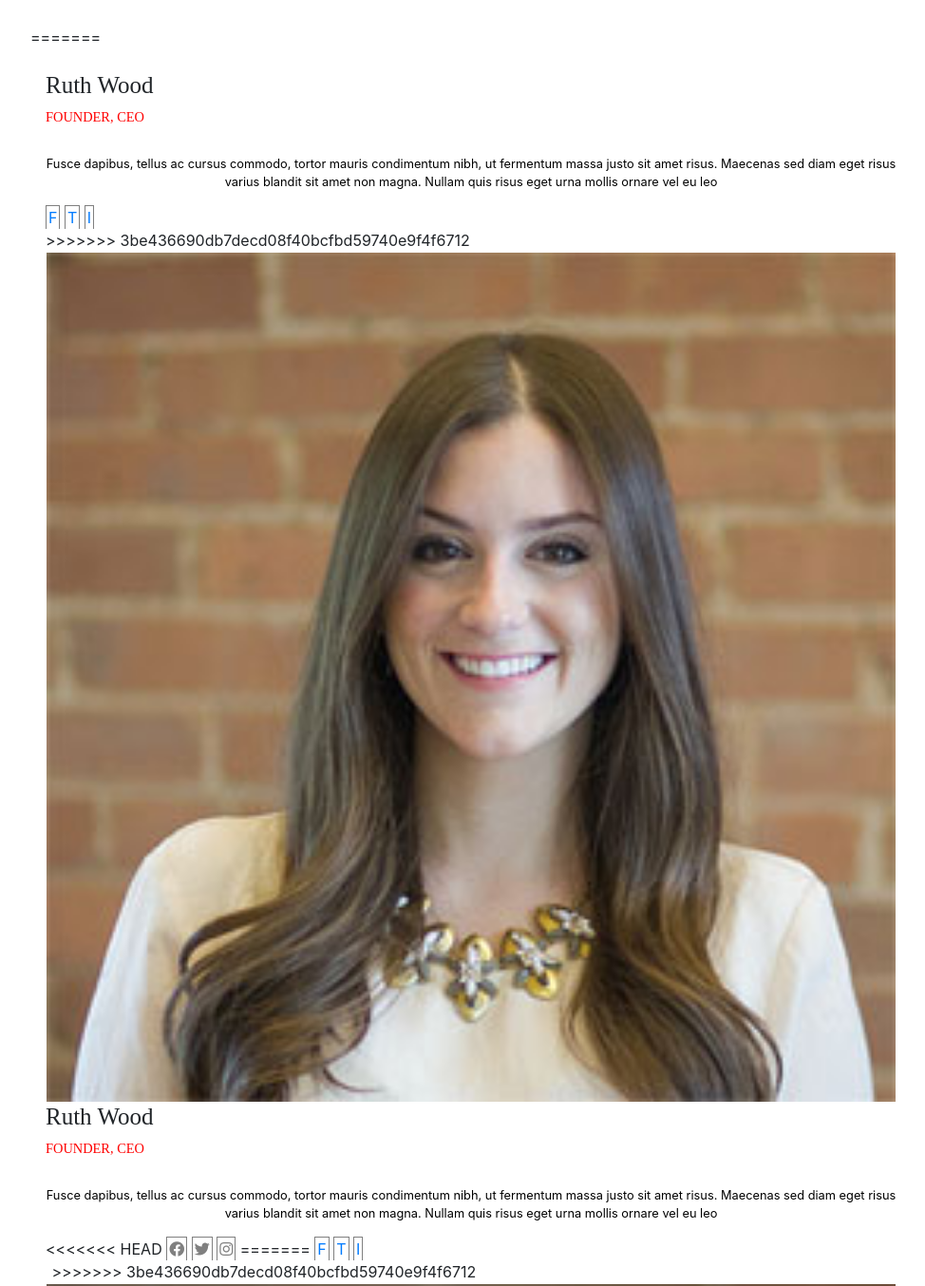
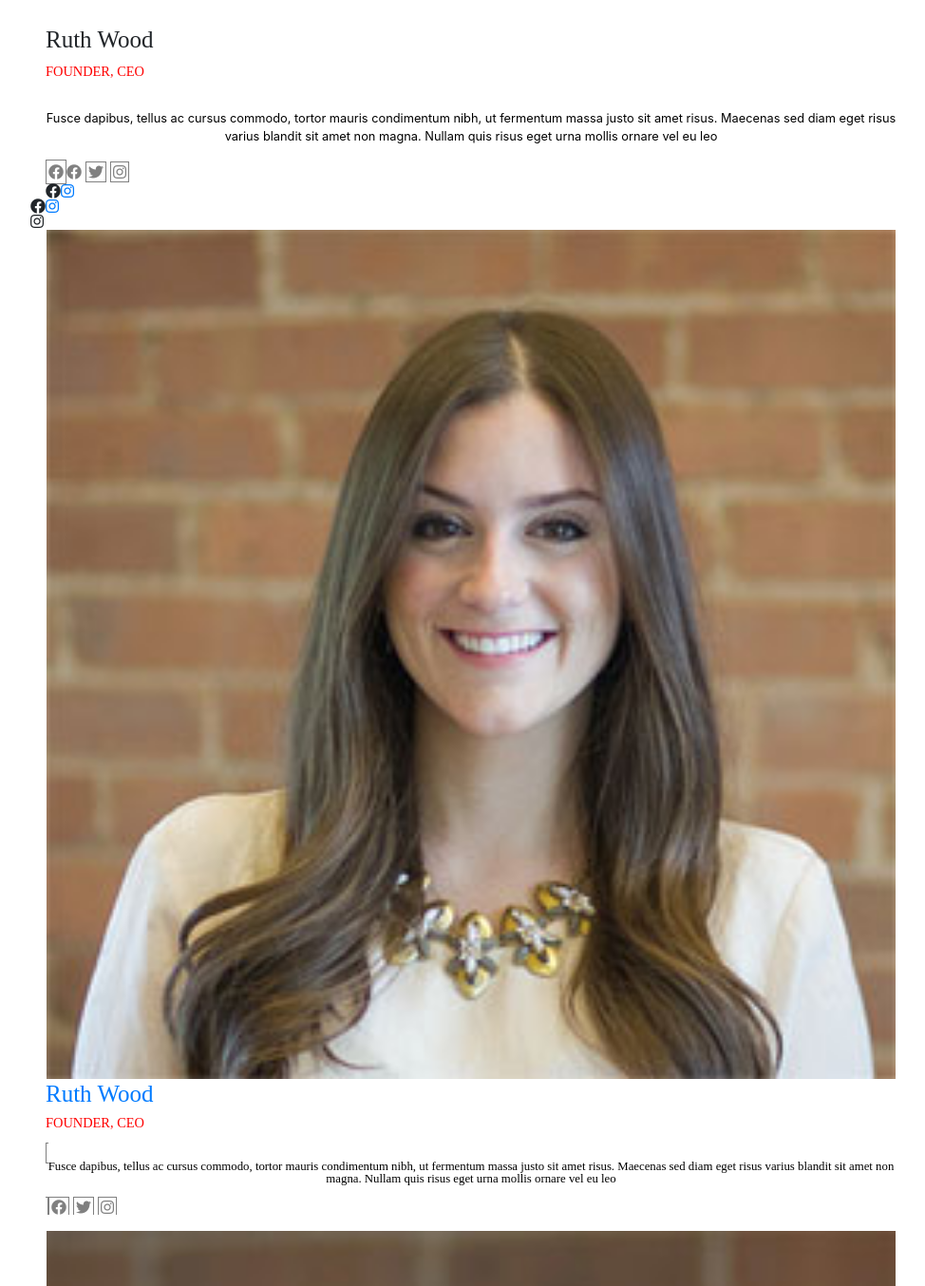
Before and after one commit to yugmil02/hw.github.io, a plain HTML site: page index.html in a window 1280 px wide. Shown: the part 1440-2794 px from the top of the page at 95% size, without its empty margins (144-1118 px from the left). Drawn offline with nearby package versions, Linux system fonts and the light colour scheme.

Commit message:
Update index.html

```diff
--- a/index.html
+++ b/index.html
@@ -199,11 +199,9 @@
       </div>
     </div>
   </div>
-<<<<<<< HEAD
   <div class="space">
     <div class="card-group">
       <div class="card border-0 ">
-=======
   <div class="card-group-members">
     <div class="card border-0">
       <div class="card-image-profile">
@@ -215,13 +213,12 @@
       </div>
       <div class="card-text-description">
         <p>Fusce dapibus, tellus ac cursus commodo, tortor mauris condimentum nibh, ut fermentum massa justo sit amet risus. Maecenas sed diam eget risus varius blandit sit amet non magna. Nullam quis risus eget urna mollis ornare vel eu leo</p>
-        <a href="https://facebook.com">F</a>
-        <a href="https://twitter.com">T</a>
-        <a href="https://instagram.com">I</a>
+        <a href="https://facebook.com"><i class="fab fa-facebook "></a>
+        <a href="https://twitter.com"><i class="fab fa-twitter"></i></a>
+        <a href="https://instagram.com"><i class=" fab fa-instagram"></i</a>
       </div>
     </div>
     <div class="card border-0">
->>>>>>> 3be436690db7decd08f40bcfbd59740e9f4f6712
         <div class="card-image-profile">
           <img src="images/team-1.jpg" alt="">
         </div>
@@ -231,20 +228,14 @@
         </div>
         <div class="card-text-description">
           <p>Fusce dapibus, tellus ac cursus commodo, tortor mauris condimentum nibh, ut fermentum massa justo sit amet risus. Maecenas sed diam eget risus varius blandit sit amet non magna. Nullam quis risus eget urna mollis ornare vel eu leo</p>
-<<<<<<< HEAD
           <a href="https://facebook.com"><i class="fab fa-facebook "></i></a>
           <a href="https://twitter.com"><i class="fab fa-twitter"></i></a>
           <a href="https://instagram.com"><i class=" fab fa-instagram"></i></a>
-=======
-          <a href="https://facebook.com">F</a>
-          <a href="https://twitter.com">T</a>
-          <a href="https://instagram.com">I</a>
         </div>
     </div>
     <div class="card border-0">
         <div class="card-image-profile">
           <img src="images/photo3.jpg" alt="">
->>>>>>> 3be436690db7decd08f40bcfbd59740e9f4f6712
         </div>
       </div>
       <div class="card border-0 ">
@@ -287,7 +278,6 @@
           </div>
           <div class="card-text-description">
           <p>Fusce dapibus, tellus ac cursus commodo, tortor mauris condimentum nibh, ut fermentum massa justo sit amet risus. Maecenas sed diam eget risus varius blandit sit amet non magna. Nullam quis risus eget urna mollis ornare vel eu leo</p>
-<<<<<<< HEAD
             <a href="https://facebook.com"><i class="fab fa-facebook"></i></a>
             <a href="https://twitter.com"><i class="fab fa-twitter"></i></a>
             <a href="https://instagram.com"><i class=" fab fa-instagram"></i></a>
@@ -321,7 +311,7 @@
               <h4>"Integer posuere erat a ante vanenatis dapibus posuere velit aliquet. Donec sed odio dui. Aenean eu leo quam.."</h4>
               <p>SUSAN SIMS. INTERACTION DESIGNER AT XYZ</p>
             </div>
-=======
+
           <a href="https://facebook.com">F</a>
           <a href="https://twitter.com">T</a>
           <a href="https://instagram.com">I</a>
@@ -340,7 +330,7 @@
           <a href="https://facebook.com">F</a>
           <a href="https://twitter.com">T</a>
           <a href="https://instagram.com">I</a>
->>>>>>> 3be436690db7decd08f40bcfbd59740e9f4f6712
+
         </div>
       </div>
     </div>
```
